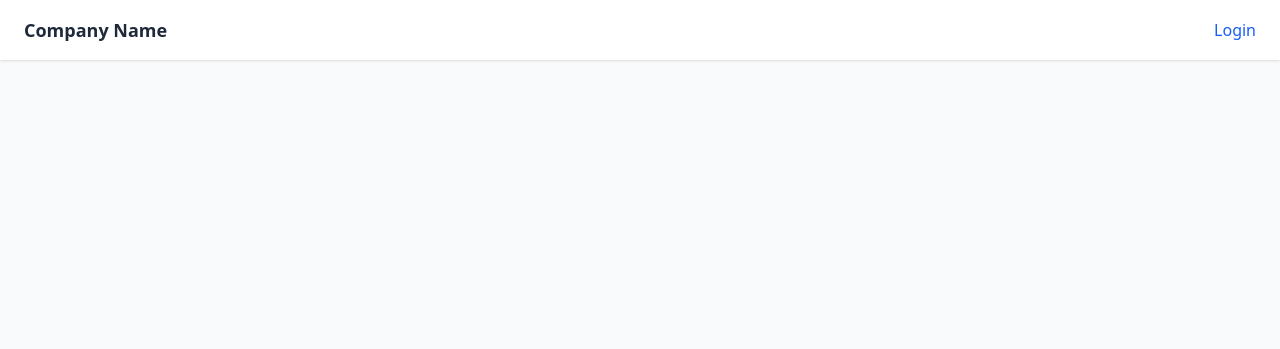
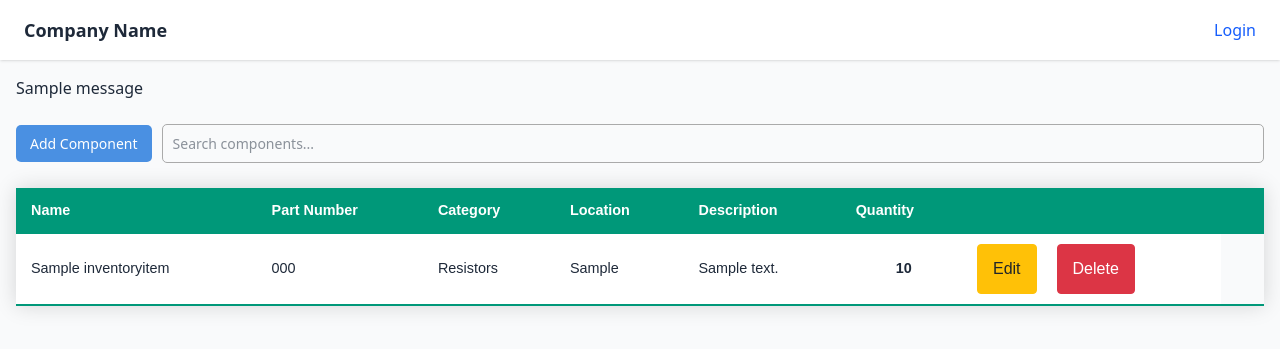
Before and after one commit to arsham909/repair_shop, a Django app: page /inventory/ in a window 1280 px wide. Shown: the top 349 px of the page. Run offline with Django 5.2, Linux system fonts and the light colour scheme; tables that the repository leaves empty hold one stand-in row (values such as "Sample post"); one stand-in notice (Sample message) is shown.

Commit message:
built the instance search bar and made css and ui pretty good

```diff
--- a/repair_shop/inventory/admin.py
+++ b/repair_shop/inventory/admin.py
@@ -5,12 +5,12 @@ from .models import InventoryItem
 @admin.register(InventoryItem)
 class InventoryItemAdd (admin.ModelAdmin):
     list_display = [
-        'name', 'part_number', 'quantity', 'note', 'location',
+        'name', 'part_number', 'quantity', 'description', 'location',
         'category'
     ]
     list_filter = ['location', 'category']
     search_fields = [
-        'name', 'part_number', 'quantity', 'note', 'location',
+        'name', 'part_number', 'quantity', 'description', 'location',
         'category'
     ]
     ordering = ['name']
--- a/repair_shop/inventory/models.py
+++ b/repair_shop/inventory/models.py
@@ -7,14 +7,55 @@ class Stustmanager(models.Manager):
     def quantity (self):
         return super().get_queryset().filter(quantity__lt = 10)
 
+
 class InventoryItem(models.Model):
+    class Category(models.TextChoices):
+        RESISTORS = 'RES', 'Resistors'
+        CAPACITORS = 'CAP', 'Capacitors'
+        INDUCTORS = 'IND', 'Inductors'
+        DIODES = 'DIO', 'Diodes'
+        LEDS = 'LED', 'LEDs'
+        TRANSISTORS = 'TRA', 'Transistors'
+        FETS = 'FET', 'FETs & MOSFETs'
+        THYRISTORS = 'SCR', 'Thyristors & SCRs'
+        ICS = 'INT', 'Integrated Circuits'
+        MICROCONTROLLERS = 'MIC', 'Microcontrollers'
+        MEMORY = 'MEM', 'Memory'
+        SENSORS = 'SEN', 'Sensors'
+        CRYSTALS = 'CRY', 'Crystals & Oscillators'
+        RELAYS = 'REL', 'Relays'
+        SWITCHES = 'SWI', 'Switches'
+        BUTTONS = 'BUT', 'Buttons'
+        POTENTIOMETERS = 'POT', 'Potentiometers & Trimmers'
+        CONNECTORS = 'CON', 'Connectors'
+        TERMINALS = 'TER', 'Terminals'
+        HEADERS = 'HEA', 'Headers & Sockets'
+        FUSES = 'FUS', 'Fuses'
+        BREAKERS = 'BRE', 'Circuit Breakers'
+        TRANSFORMERS = 'TRANSF', 'Transformers'
+        REGULATORS = 'REG', 'Voltage Regulators'
+        DISPLAYS = 'DIS', 'Displays'
+        POWER_SUPPLIES = 'POW', 'Power Supplies'
+        BATTERIES = 'BAT', 'Batteries'
+        MOTORS = 'MOT', 'Motors'
+        FANS = 'FAN', 'Fans & Heat Sinks'
+        FILTERS = 'FIL', 'Filters'
+        ANTENNAS = 'ANT', 'Antennas'
+        MODULES = 'MOD', 'Modules'
+        PCBS = 'PCB', 'PCB & Prototyping'
+        TOOLS = 'TOO', 'Tools & Accessories'
+        WIRES = 'WIR', 'Wires & Cables'
+        HARDWARE = 'HAR', 'Hardware'
+        MECHANICAL = 'MEC', 'Mechanical Parts'
+        LABELS = 'LAB', 'Labels & Markers'
+        OTHER = 'OTH', 'Other'
 
     name = models.CharField(max_length=250)
     part_number = models.CharField(max_length=250)
     quantity = models.IntegerField()
-    note = models.CharField(max_length=250)
+    description = models.TextField(max_length=250)
     location = models.CharField(max_length=250)
-    category = models.CharField(max_length=250)
+    category = models.CharField(max_length=50, choices=Category, default=Category.RESISTORS)
 
     objects = models.Manager()
 
--- a/repair_shop/inventory/templates/inventory/base.html
+++ b/repair_shop/inventory/templates/inventory/base.html
@@ -1,7 +1,9 @@
 {% extends 'base.html'%}
+
+{% block content%}
 <body>
     {% block body %}
 
     {% endblock %}
 </body>
-</html>
+{% endblock %}
--- a/repair_shop/inventory/templates/inventory/items/list.html
+++ b/repair_shop/inventory/templates/inventory/items/list.html
@@ -1,11 +1,61 @@
 {% extends "inventory/base.html" %}
 
-{% block title %} inventory {% endblock %}
+{% block title %} Inventory {% endblock %}
 
 {% block body %}
-    hi this a test
-    {% for i in to_buy%}
-        <p>{{i}}</p>
-    {% endfor%}
+    {% if messages %}
+    {% for message in messages %}
+    <div > {{message}}</div>
+    <br>
+    {% endfor %}
+    {% endif %}
+<div class="toolbar">
+    <a href="{% url 'inventory:AddComponents' %}" class="btn-primary">Add Component</a>
+
+    <input
+    type="search"
+    id="searchcomponent"
+    name="searchcomponent1"
+    class="searchbar"
+    placeholder="Search components..."
+    hx-get="{% url 'inventory:search_component' %}"
+    hx-trigger="keyup changed delay:300ms"
+    hx-target="#arsham"
+    hx-swap="innerHTML"
+    />
+</div>
+
+<table class="inventory-table" >
+    <thead>
+        <tr>
+            <th>Name</th>
+            <th>Part Number</th>
+            <th>Category</th>
+            <th>Location</th>
+            <th>Description</th>
+            <th>Quantity</th>
+            <th></th>
+            <th></th>
+        </tr>
+    </thead>
+    <tbody id="arsham">
+        {% for item in to_buy %}
+        <tr class="{% cycle 'odd-row' 'even-row' %}">
+            <td>{{ item.name }}</td>
+            <td>{{ item.part_number }}</td>
+            <td>{{ item.get_category_display }}</td>
+            <td>{{ item.location }}</td>
+            <td class="description-cell">{{ item.description }}</td>
+            <td class="quantity-cell {% if item.quantity < 5 %}low-quantity{% endif %}">
+                {{ item.quantity }}
+            </td>
+            <td class="btn btn-warning">Edit</td>
+            <td class="btn btn-danger">Delete</td>
+        </tr>
+        {% endfor %}
+    </tbody>
+</table>
+
+
 
 {% endblock%}
--- /dev/null
+++ b/repair_shop/inventory/templates/inventory/items/thanks.html
@@ -0,0 +1,5 @@
+{% extends 'inventory/base.html' %}
+
+{% block body %}
+    <p>thanks </p>
+{% endblock %}
--- a/repair_shop/inventory/urls.py
+++ b/repair_shop/inventory/urls.py
@@ -4,5 +4,8 @@ from . import views
 app_name = 'inventory'
 
 urlpatterns  = [
-    path('', views.inventory, name='inventory')
+    path('', views.inventory, name='inventory'),
+    path('AddComponents/', views.add_components, name='AddComponents'),
+    path('thanks/', views.thanks, name='thanks'),
+    path('search/components/', views.searchcomponent, name='search_component'),
 ]
--- a/repair_shop/inventory/views.py
+++ b/repair_shop/inventory/views.py
@@ -1,7 +1,44 @@
-from django.shortcuts import render
+from django.shortcuts import render , redirect , HttpResponseRedirect , HttpResponse
 from .models import InventoryItem
+from .forms import Add_components
+from django.contrib import messages
+from django.db.models import Q
 # Create your views here.
 
 def inventory(request):
-    to_buy = InventoryItem.to_buy.all()
-    return render(request,'inventory/items/list.html', {'to_buy': to_buy})
+    to_buy = InventoryItem.to_buy.all().order_by('category', 'quantity')
+    all = InventoryItem.to_buy.quantity()
+
+    return render(request,'inventory/items/list.html', {'to_buy': to_buy, 'all': all})
+
+def add_components(request):
+    if request.method == 'POST':
+        form = Add_components(request.POST)
+        if form.is_valid():
+            form.save()
+        messages.success(request, 'Component added successfully!')
+        return HttpResponseRedirect('/inventory/')
+    else:
+        form = Add_components()
+    return render(request, 'inventory/items/AddComponents.html', {'form': form} )
+
+def edit_components(request):
+
+    return
+
+def thanks(request):
+    return render(request, 'inventory/items/thanks.html', )
+
+
+def searchcomponent(request):
+    query = request.GET.get('searchcomponent1', '')
+
+    components = InventoryItem.objects.filter(
+    Q(name__icontains=query) |
+    Q(part_number__icontains=query) |
+    Q(description__icontains=query) |
+    Q(location__icontains=query) |
+    Q(category__icontains=query)
+        ).order_by('category', 'quantity')
+
+    return render(request,'inventory/partials/searchcomponent.html', {'to_buy': components})
--- a/repair_shop/repairs/templates/repairs/job/AddRepairs.html
+++ b/repair_shop/repairs/templates/repairs/job/AddRepairs.html
@@ -4,7 +4,7 @@
 {% block title %}Add Repair {% endblock %}
 
 {% block content %}
-<h2>add reapir</h2>
+<h2>add repair</h2>
 <form method="post">
     {% csrf_token %}
     {{ form.as_p }}
--- /dev/null
+++ b/repair_shop/static/css/buttons.css
@@ -0,0 +1,123 @@
+/* Base Button Styles */
+.btn {
+    display: inline-block;
+    font-weight: 400;
+    text-align: center;
+    white-space: nowrap;
+    vertical-align: middle;
+    user-select: none;
+    border: 1px solid transparent;
+    padding: 0.375rem 0.75rem;
+    font-size: 1rem;
+    line-height: 1.5;
+    border-radius: 0.25rem;
+    transition: all 0.15s ease-in-out;
+    cursor: pointer;
+    text-decoration: none;
+    margin: 10px;
+}
+
+/* Button Variants */
+/* Simple button style */
+.btn-primary {
+    background: #4a90e2;
+    color: white;
+    padding: 8px 14px;
+    border-radius: 5px;
+    text-decoration: none;
+    font-size: 14px;
+    display: inline-block;
+}
+
+.btn-primary:hover {
+    background: #357abd;
+}
+
+.btn-success {
+    color: #fff;
+    background-color: #28a745;
+    border-color: #28a745;
+}
+
+.btn-success:hover {
+    background-color: #218838;
+    border-color: #1e7e34;
+}
+
+.btn-danger {
+    color: #fff;
+    background-color: #dc3545;
+    border-color: #dc3545;
+}
+
+.btn-danger:hover {
+    background-color: #c82333;
+    border-color: #bd2130;
+}
+
+.btn-warning {
+    color: #212529;
+    background-color: #ffc107;
+    border-color: #ffc107;
+}
+
+.btn-warning:hover {
+    background-color: #e0a800;
+    border-color: #d39e00;
+}
+
+.btn-info {
+    color: #fff;
+    background-color: #17a2b8;
+    border-color: #17a2b8;
+}
+
+.btn-info:hover {
+    background-color: #138496;
+    border-color: #117a8b;
+}
+
+/* Button Sizes */
+.btn-sm {
+    padding: 0.25rem 0.5rem;
+    font-size: 0.875rem;
+    border-radius: 0.2rem;
+}
+
+.btn-lg {
+    padding: 0.5rem 1rem;
+    font-size: 1.25rem;
+    border-radius: 0.3rem;
+}
+
+/* Outline Buttons */
+.btn-outline-primary {
+    color: #007bff;
+    background-color: transparent;
+    border-color: #007bff;
+}
+
+.btn-outline-primary:hover {
+    color: #fff;
+    background-color: #007bff;
+}
+
+/* Disabled State */
+.btn:disabled {
+    opacity: 0.65;
+    cursor: not-allowed;
+}
+
+/* Block Button (full width) */
+.btn-block {
+    display: block;
+    width: 100%;
+}
+
+/* Button with Icon */
+.btn-icon {
+    display: inline-flex;
+    align-items: center;
+    justify-content: center;
+    gap: 0.5rem;
+}
--- /dev/null
+++ b/repair_shop/static/css/searchbar.css
@@ -0,0 +1,38 @@
+/* Container for button + search bar */
+.toolbar {
+    display: flex;
+    align-items: center;
+    gap: 10px;
+    margin-bottom: 15px;
+}
+
+/* Simple button style */
+.btn-primary {
+    background: #4a90e2;
+    color: white;
+    padding: 8px 14px;
+    border-radius: 5px;
+    text-decoration: none;
+    font-size: 14px;
+    display: inline-block;
+}
+
+.btn-primary:hover {
+    background: #357abd;
+}
+
+/* Search bar styling */
+.searchbar {
+    flex: 1;
+    padding: 8px 10px;
+    border: 1px solid #aaa;
+    border-radius: 5px;
+    font-size: 14px;
+    box-sizing: border-box;
+}
+
+.searchbar:focus {
+    border-color: #4a90e2;
+    outline: none;
+    box-shadow: 0 0 4px rgba(74, 144, 226, 0.4);
+}
--- /dev/null
+++ b/repair_shop/static/css/tables.css
@@ -0,0 +1,75 @@
+/* Basic Table Styling */
+.inventory-table {
+    width: 100%;
+    border-collapse: collapse;
+    margin: 25px 0;
+    font-size: 0.9em;
+    font-family: sans-serif;
+    min-width: 400px;
+    box-shadow: 0 0 20px rgba(0, 0, 0, 0.15);
+}
+
+/* Header Styling */
+.inventory-table thead tr {
+    background-color: #009879;
+    color: #ffffff;
+    text-align: left;
+}
+
+.inventory-table th,
+.inventory-table td {
+    padding: 12px 15px;
+}
+
+/* Body Styling */
+.inventory-table tbody tr {
+    border-bottom: 1px solid #dddddd;
+}
+
+.inventory-table tbody tr:nth-of-type(even) {
+    background-color: #f3f3f3;
+}
+
+.inventory-table tbody tr:last-of-type {
+    border-bottom: 2px solid #009879;
+}
+
+.inventory-table tbody tr:hover {
+    background-color: #f1f1f1;
+    cursor: pointer;
+}
+
+/* Special Cell Styling */
+.description-cell {
+    max-width: 200px;
+    white-space: nowrap;
+    overflow: hidden;
+    text-overflow: ellipsis;
+}
+
+.quantity-cell {
+    text-align: center;
+    font-weight: bold;
+}
+
+.low-quantity {
+    color: #ff0000;
+    background-color: #ffdddd;
+}
+
+/* Zebra Striping */
+.odd-row {
+    background-color: #ffffff;
+}
+
+.even-row {
+    background-color: #f9f9f9;
+}
+
+/* Responsive Table */
+@media screen and (max-width: 768px) {
+    .inventory-table {
+        display: block;
+        overflow-x: auto;
+    }
+}
--- a/repair_shop/templates/base.html
+++ b/repair_shop/templates/base.html
@@ -1,11 +1,17 @@
-
+{% load static %}
 <!DOCTYPE html>
 <html lang="en">
 <head>
     <meta charset="UTF-8">
     <meta name="viewport" content="width=device-width, initial-scale=1.0">
     <title>{% block title %} {% endblock %}</title>
+    <link rel="stylesheet" href="{% static 'css/tables.css' %}">
+    <link rel="stylesheet" href="{% static 'css/buttons.css' %}">
+    <link rel="stylesheet" href="{% static 'css/forms.css' %}">
+    <link rel="stylesheet" href="{% static 'css/searchbar.css' %}">
     <script src="https://cdn.jsdelivr.net/npm/@tailwindcss/browser@4"></script>
+    <script src="https://cdn.jsdelivr.net/npm/htmx.org@2.0.6/dist/htmx.min.js" integrity="sha384-Akqfrbj/HpNVo8k11SXBb6TlBWmXXlYQrCSqEWmyKJe+hDm3Z/B2WVG4smwBkRVm" crossorigin="anonymous"></script>
+
 </head>
 
 
```
Also changed, not shown: repair_shop/inventory/forms.py (added, +7 -0 lines), repair_shop/inventory/templates/inventory/items/AddComponents.html (added, +29 -0 lines), repair_shop/inventory/templates/inventory/partials/searchcomponent.html (added, +16 -0 lines), repair_shop/static/css/forms.css (added, +81 -0 lines), repair_shop/inventory/migrations/0002_remove_inventoryitem_note_inventoryitem_description_and_more.py (added).
